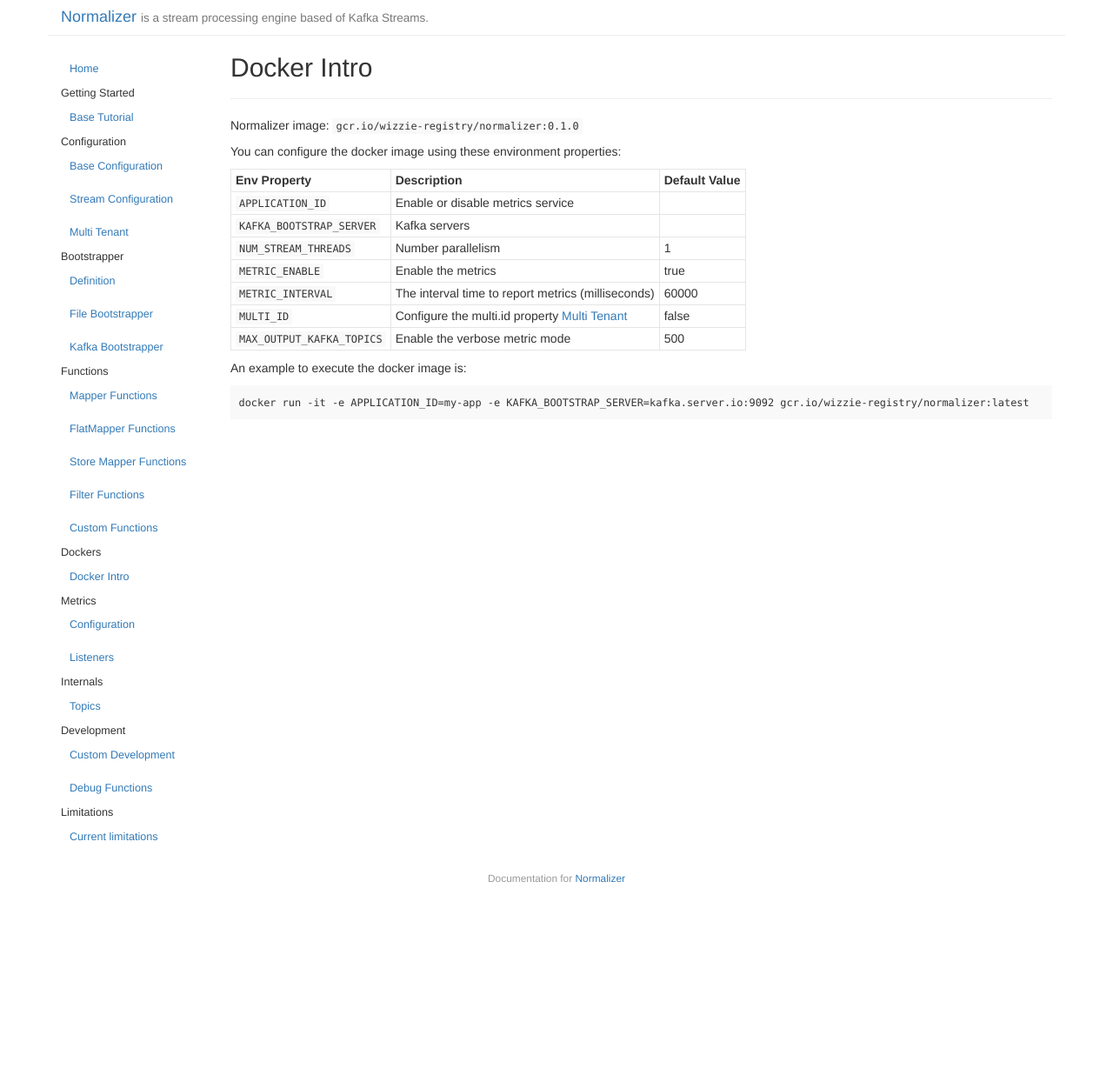
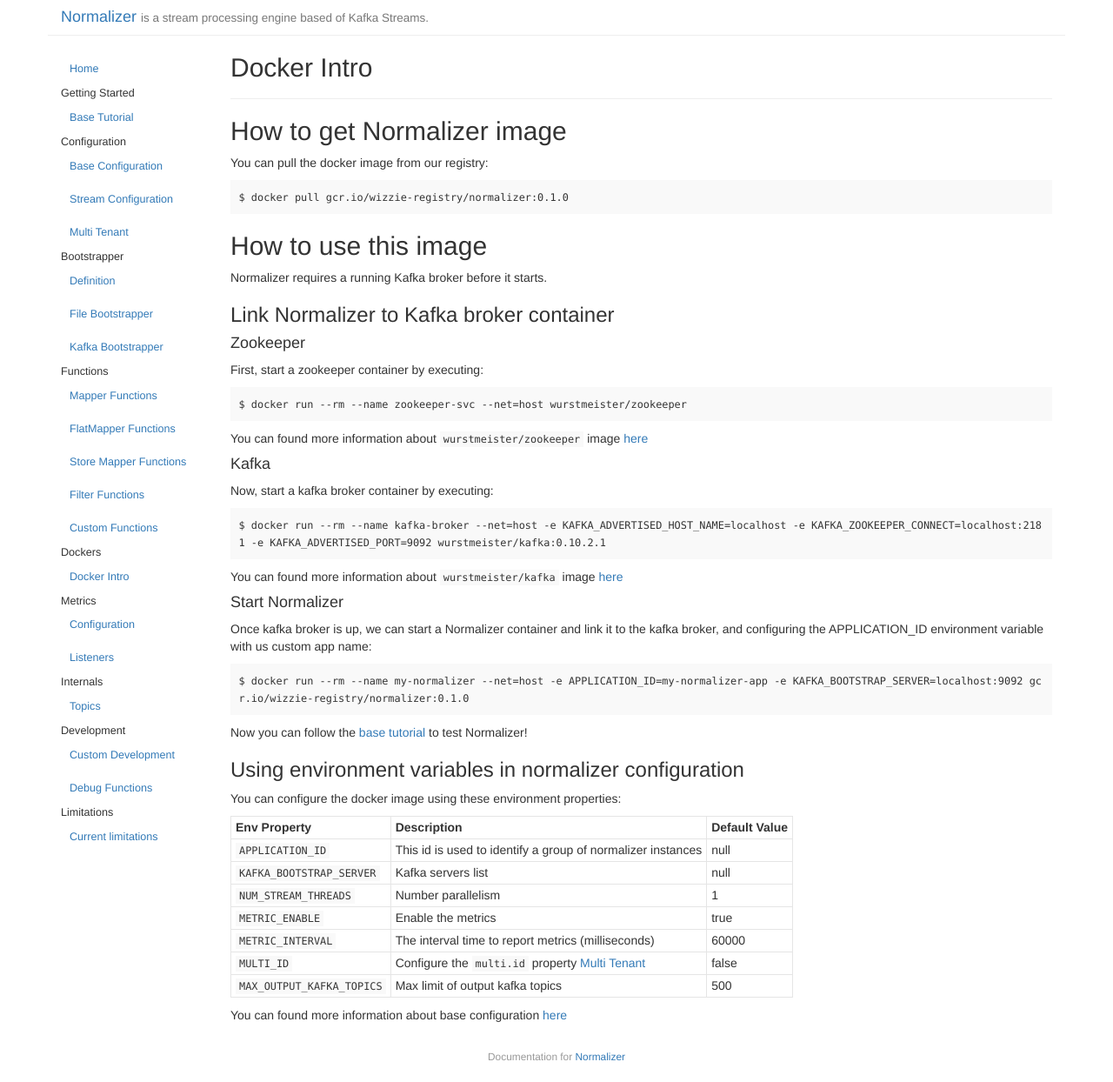
Before and after one commit to andresgomezfrr/normalizer, a Jekyll site: the page built from docs/_posts/2017-08-17-docker-intro.md, in a window 1280 px wide. Shown: the whole page at 87% size. Built offline with Jekyll 4.4.1, drawn with Linux system fonts in a browser that asks for light colours; before the commit the page ends 1039 px from its top, so only the background shows below that.

Commit message:
MVP-527 Fix docker normalizer docs
* Fix docker docs

* Add shell detail

````diff
--- a/docs/_posts/2017-08-17-docker-intro.md
+++ b/docs/_posts/2017-08-17-docker-intro.md
@@ -5,22 +5,56 @@ category: docker
 date: 2017-08-17 10:57:26
 ---
 
-Normalizer image: `gcr.io/wizzie-registry/normalizer:0.1.0`
+## How to get Normalizer image
+You can pull the docker image from our registry:
+```
+$ docker pull gcr.io/wizzie-registry/normalizer:0.1.0
+```
+
+## How to use this image
+
+Normalizer requires a running Kafka broker before it starts.
+### Link Normalizer to Kafka broker container
+
+#### Zookeeper
+
+First, start a zookeeper container by executing:
+
+```
+$ docker run --rm --name zookeeper-svc --net=host wurstmeister/zookeeper
+```
+
+You can found more information about `wurstmeister/zookeeper` image [here](https://hub.docker.com/r/wurstmeister/zookeeper)
+
+#### Kafka
+Now, start a kafka broker container by executing:
+
+```
+$ docker run --rm --name kafka-broker --net=host -e KAFKA_ADVERTISED_HOST_NAME=localhost -e KAFKA_ZOOKEEPER_CONNECT=localhost:2181 -e KAFKA_ADVERTISED_PORT=9092 wurstmeister/kafka:0.10.2.1
+```
+You can found more information about `wurstmeister/kafka` image [here](https://hub.docker.com/r/wurstmeister/kafka)
+
+#### Start Normalizer
+
+Once kafka broker is up, we can start a Normalizer container and link it to the kafka broker, and configuring the APPLICATION_ID environment variable with us custom app name:
+
+```
+$ docker run --rm --name my-normalizer --net=host -e APPLICATION_ID=my-normalizer-app -e KAFKA_BOOTSTRAP_SERVER=localhost:9092 gcr.io/wizzie-registry/normalizer:0.1.0
+```
+Now you can follow the [base tutorial](http://www.wizzie.io/normalizer/getting/getting-started.html) to test Normalizer!
+
+### Using environment variables in normalizer configuration
 
 You can configure the docker image using these environment properties:
 
 | Env Property   |      Description      |  Default Value |
 |----------|---------------|-------|
-| `APPLICATION_ID` |  Enable or disable metrics service | |
-| `KAFKA_BOOTSTRAP_SERVER` |  Kafka servers |  |
+| `APPLICATION_ID` |  This id is used to identify a group of normalizer instances | null |
+| `KAFKA_BOOTSTRAP_SERVER` |  Kafka servers list | null |
 | `NUM_STREAM_THREADS` |  Number parallelism | 1|
 | `METRIC_ENABLE` | Enable the metrics |  true  |
 | `METRIC_INTERVAL`|The interval time to report metrics (milliseconds) | 60000 |
-| `MULTI_ID`| Configure the multi.id property [Multi Tenant](http://www.wizzie.io/normalizer/conf/multi-tenant.html) | false |
-| `MAX_OUTPUT_KAFKA_TOPICS`| Enable the verbose metric mode | 500 |
+| `MULTI_ID`| Configure the `multi.id` property [Multi Tenant](http://www.wizzie.io/normalizer/conf/multi-tenant.html) | false |
+| `MAX_OUTPUT_KAFKA_TOPICS`| Max limit of output kafka topics | 500 |
 
-An example to execute the docker image is:
-
-```
-docker run -it -e APPLICATION_ID=my-app -e KAFKA_BOOTSTRAP_SERVER=kafka.server.io:9092 gcr.io/wizzie-registry/normalizer:latest
-```
+You can found more information about base configuration [here](http://www.wizzie.io/normalizer/conf/base-configuration.html)
````
